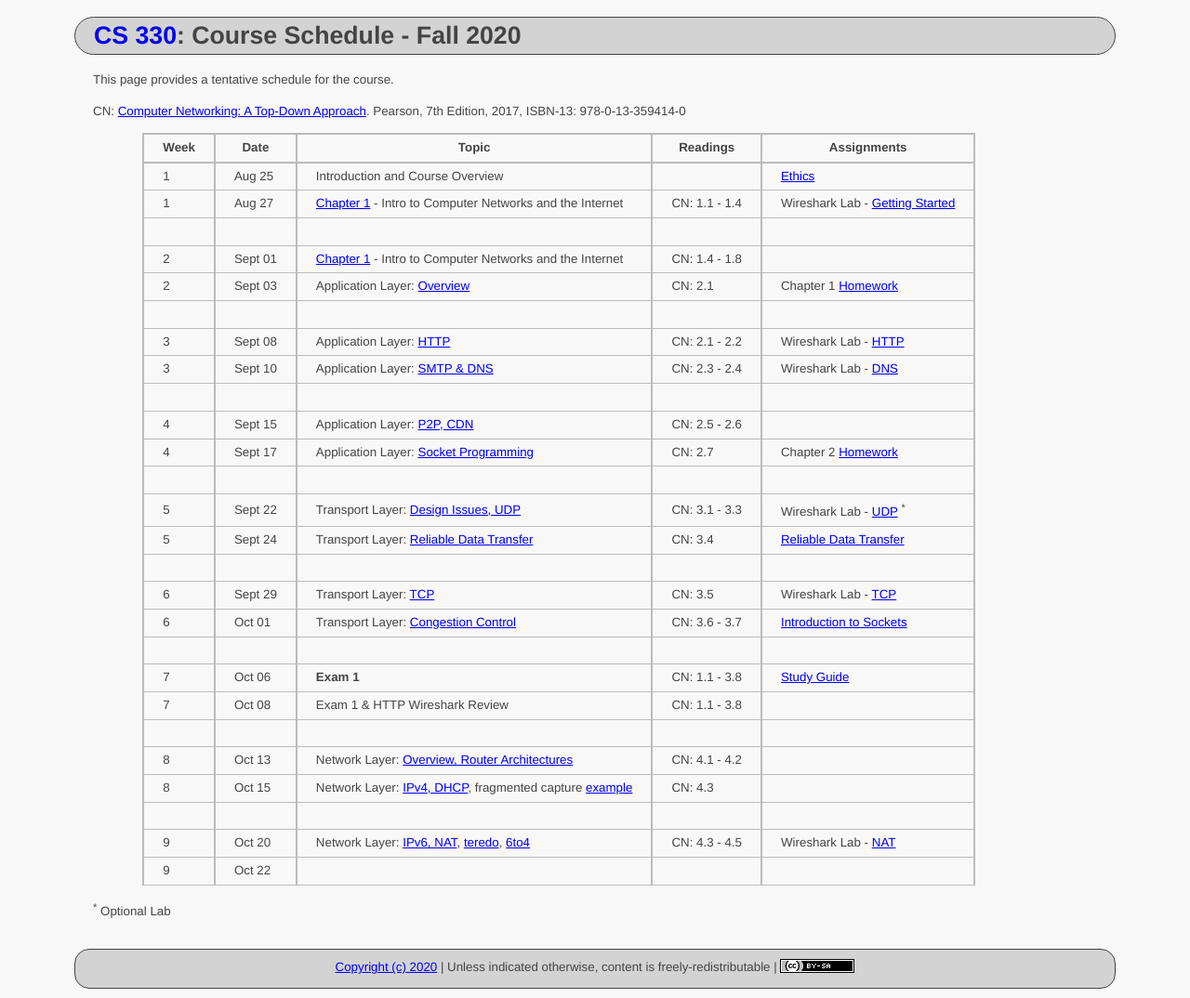
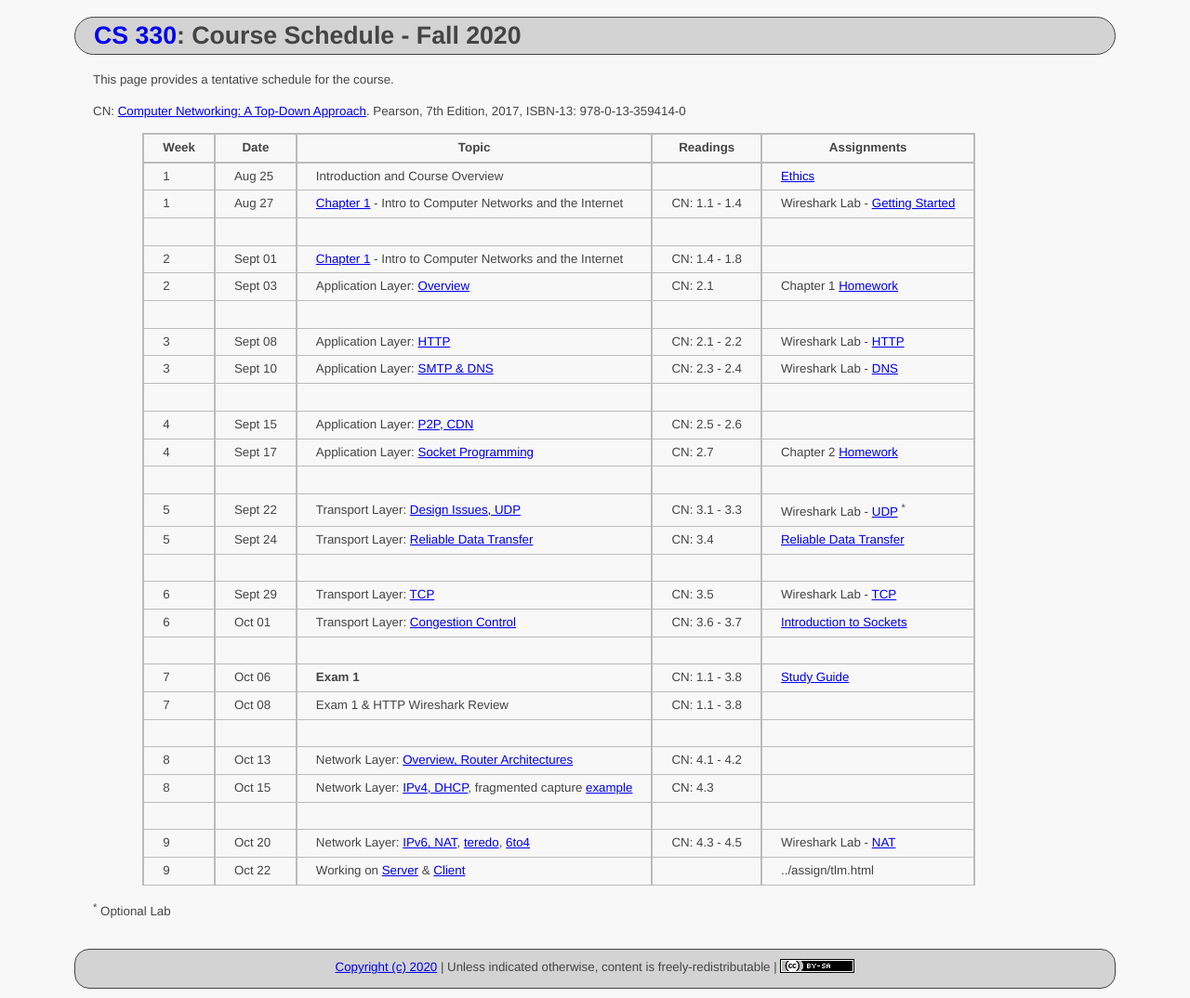
Before and after one commit to ycpcs/cs330-fall2020, a Jekyll site: the page built from schedule/index.md, in a window 1280 px wide. Shown: the whole page at 93% size. Built offline with Jekyll 4.4.1, drawn with Linux system fonts in a browser that asks for light colours.

Commit message:
Update index.md

```diff
--- a/schedule/index.md
+++ b/schedule/index.md
@@ -35,6 +35,6 @@ CN: [Computer Networking: A Top-Down Approach](https://www.pearson.com/us/higher
 > 8  | Oct 15 | Network Layer: [IPv4, DHCP](slides/chapter_4.pdf), fragmented capture [example](files\mtu.pcapng) | CN: 4.3 |
 > | | | |
 > 9  | Oct 20 | Network Layer: [IPv6, NAT](slides/chapter_4.pdf), [teredo](files\teredo.pcap), [6to4](files\6to4.pcap) | CN: 4.3 - 4.5 | Wireshark Lab - [NAT](../labs/files/Wireshark_NAT_v7.0.pdf)
-> 9  | Oct 22 |
+> 9  | Oct 22 | Working on [Server](files\Cs330WebServer.java) & [Client](files\Cs330WebClient.java) | | ../assign/tlm.html
 
 <sup>*</sup> Optional Lab
```
